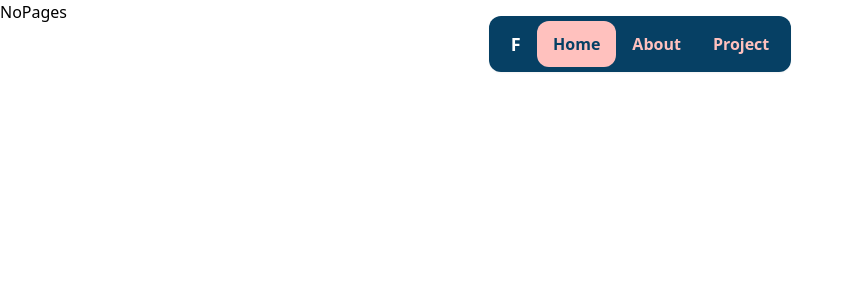
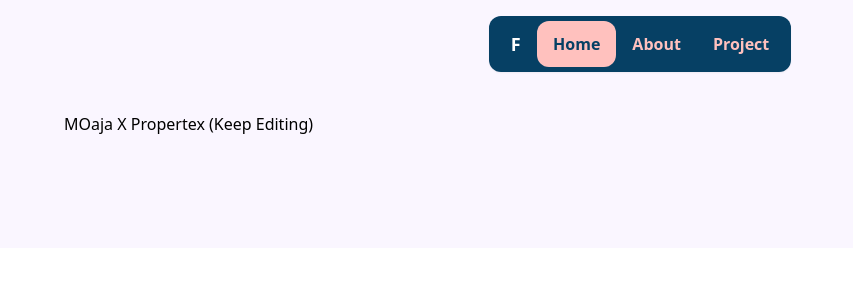
Before and after one commit to murutechhouse-hub/faiz-live-demo-preview, a React (Vite) app: page /faiz-live-demo-preview/project-two in a window 1280 px wide. Shown: the top 300 px of the page, without its empty margins (0-853 px from the left). Built offline with nearby package versions, Linux system fonts and the light colour scheme.

Commit message:
fix error link

```diff
--- a/public/port.json
+++ b/public/port.json
@@ -67,12 +67,64 @@
             {
                 "title": "MOaja X Propertex",
                 "image": "MOaja.png",
-                "link": "https://mushawwirrd.github.io/nancy/"
+                "link": "project-two"
             }
         ]
     },
     "portDetail": {
         "projectDetail": [
+            {
+                "title": "MOaja X Propertex - Design System",
+                "prjct_image": "MOaja-doc.png",
+                "background": "“How to create and maintain a scalable library design that is easy to use and accessible for all team members, as well as make our products delightful for the user?”",
+                "backgroundPoint": "Departing from the question above, I make a summary regarding some problems as follows:",
+                "backgroundPoint_1": "The previous designer flow shows freedom in determining style guides like cards, buttons, fonts, or some basic decisions such as padding and margin. In this case, a designer will only think about how a design can be fast for solving the user's problem when using the App.",
+                "backgroundPoint_2": "With the addition or replacement of team members, a clear and organized library design is highly needed in order to ease knowledge sharing among the team members.",
+                "backgroundPoint_3": "The difficulty in finding certain components is due to the high number of duplication designs, as well as disorganized and poorly stored files in one folder.",
+                "evaluation_1": "Before I join in Nusatek.id The design system is still separate for every different project. Due to the possibility of collaboration among the projects that need a consistent design as a whole and in detail, a library design that can oversee several other projects is needed so that the resulting design can be consistent and delightful for the users who use it.",
+                "evaluation_image1": "flow.jpg",
+                "evaluation_2": "In this evaluation stage, I collect all components in one Figma project. It is intended to know how many files must be separated and updated, as well as how big the impact is on the on-going project.",
+                "evaluation_image2": "component.jpg",
+                "evaluation_3": "Above is an example of the inconsistency in using components in the library, such as instance components (ragu juga ini) and changing the predefined font size. The inconsistency in small components will have a big impact on the design in general. Therefore, a library that concatenates all projects consistently is needed, including those small components."
+            }
+        ]
+    },
+    "portDetail2": {
+        "detail": [
+            {
+                "title": "MOaja X Propertex (Keep Editing)",
+                "prjct_image": "MOaja.png",
+                "declaimer": "The project is not shown in detail due to confidential reasons",
+                "prg1": "MOaja has two environments, i.e., commercial and residential. In this case, residential is a specific menu or feature from Propertek for residential management, such as environmental management fees payment, complaint and reporting facility, announcement from building management, apartment booking facility, and other facilities that can be accessed directly by residents through the MOaja application.",
+                "prg2": "I was given a task to implement the data that has been discussed related to the application of Propertek’s residential management feature in the MOaja application, as well as the PRD-based wireframe, which is created with adjustments and approval from the product owner or UX team. The coordination among some teams, including the product owner, Business Analyst (UX Team), product manager, and developers, became my first experience working with a team on a larger scale.",
+                "prg3": "In this portfolio, I only explain some cases that happened, the process, and the outcome, as well as the lesson learned from me personally, to the team members. I will also show the product result partially because of confidential reasons.",
+                "prg4": "Throughout the project, there are numerous challenges. These are some problems I found, along with the solution I tried to give as a single designer.",
+                "evaluation_1": "Before I join in Nusatek.id The design system is still separate for every different project. Due to the possibility of collaboration among the projects that need a consistent design as a whole and in detail, a library design that can oversee several other projects is needed so that the resulting design can be consistent and delightful for the users who use it.",
+                "link1": "False Simplicity",
+                "link2": "Heuristic Design of MOaja x Propertek"
+            }
+        ]
+    },
+    "portDetail2P2": {
+        "detail": [
+            {
+                "title": "MOaja X Propertex",
+                "prjct_image": "MOaja-doc.png",
+                "background": "“How to create and maintain a scalable library design that is easy to use and accessible for all team members, as well as make our products delightful for the user?”",
+                "backgroundPoint": "Departing from the question above, I make a summary regarding some problems as follows:",
+                "backgroundPoint_1": "The previous designer flow shows freedom in determining style guides like cards, buttons, fonts, or some basic decisions such as padding and margin. In this case, a designer will only think about how a design can be fast for solving the user's problem when using the App.",
+                "backgroundPoint_2": "With the addition or replacement of team members, a clear and organized library design is highly needed in order to ease knowledge sharing among the team members.",
+                "backgroundPoint_3": "The difficulty in finding certain components is due to the high number of duplication designs, as well as disorganized and poorly stored files in one folder.",
+                "evaluation_1": "Before I join in Nusatek.id The design system is still separate for every different project. Due to the possibility of collaboration among the projects that need a consistent design as a whole and in detail, a library design that can oversee several other projects is needed so that the resulting design can be consistent and delightful for the users who use it.",
+                "evaluation_image1": "flow.jpg",
+                "evaluation_2": "In this evaluation stage, I collect all components in one Figma project. It is intended to know how many files must be separated and updated, as well as how big the impact is on the on-going project.",
+                "evaluation_image2": "component.jpg",
+                "evaluation_3": "Above is an example of the inconsistency in using components in the library, such as instance components (ragu juga ini) and changing the predefined font size. The inconsistency in small components will have a big impact on the design in general. Therefore, a library that concatenates all projects consistently is needed, including those small components."
+            }
+        ]
+    },
+    "portDetail2P21": {
+        "detail": [
             {
                 "title": "MOaja X Propertex - Design System",
                 "prjct_image": "MOaja-doc.png",
--- a/src/components/Button/Button.jsx
+++ b/src/components/Button/Button.jsx
@@ -1,9 +1,11 @@
 
-function Button({ lable, href }) {
+function Button({ lable, href, click }) {
   return (
     <div>
       <a
+
         href={href}
+        target="_blank"
         className="flex justify-center px-4 py-3 font-semibold  rounded-xl bg-primary text-secondary hover:shadow-2xl hover:bg-primary/90 duration-200">
 
         {lable}
--- a/src/components/Button/TextButton.jsx
+++ b/src/components/Button/TextButton.jsx
@@ -1,14 +1,12 @@
 
-export default function TextButton({ href, target, lable }) {
+export default function TextButton({ lable, click }) {
     return (
-        <div className="">
-            <a href={href}
-                target={target}
-            >
+        <div >
+            <button onClick={click} className="" >
 
                 {lable}
 
-            </a>
+            </button>
         </div>
     )
 }
--- a/src/pages/Project.jsx
+++ b/src/pages/Project.jsx
@@ -1,6 +1,8 @@
+import { useNavigate } from "react-router-dom"
 import Button from "../components/Button/Button"
 
 export default function Project({ data }) {
+
   if (!data) return null
 
   const myProject =
@@ -18,11 +20,8 @@ export default function Project({ data }) {
 
               <h1 className="text-lg lg:text-xl font-bold mb-3">{prj.title}</h1>
 
-
-
               <div className="self-end">
                 <Button href={prj.link} lable="Read More" />
-
               </div>
 
             </div>
--- a/src/pages/Project1.jsx
+++ b/src/pages/Project1.jsx
@@ -1,25 +1,29 @@
 
 export default function ProjectOne({ data }) {
 
-  if (!data) return null
-
   const project = data.projectDetail.map(prj => (
 
+    <div className="flex flex-col">
+
       <div>
-
         <h1>{prj.title}</h1>
 
         <div className="flex items-center overflow-hidden object-cover rounded-xl h-96">
           <img src={prj.prjct_image} alt={prj.title} />
         </div>
 
+      </div>
+
+      <div>
         <h3>Background</h3>
         <p>{prj.background}</p>
         <p>{prj.backgroundPoint}</p>
         <p>1. {prj.backgroundPoint_1}</p>
         <p>2. {prj.backgroundPoint_2}</p>
         <p>3. {prj.backgroundPoint_3}</p>
+      </div>
 
+      <div>
         <h3>Evaluation</h3>
         <p>{prj.evaluation_1}</p>
 
@@ -34,21 +38,26 @@ export default function ProjectOne({ data }) {
         </div>
 
         <p>{prj.evaluation_3}</p>
-
+      </div>
 
 
     </div>
 
   ))
 
+  if (!data) return null
+
   return (
-    <section id="project" className="py-28  bg-background">
+
+    <div className="py-28  bg-background">
+
       <div className="mx-16">
 
         {project}
 
+      </div>
 
     </div>
-    </section>
+
   )
 }
--- a/src/pages/Project2-Page1.jsx
+++ b/src/pages/Project2-Page1.jsx
@@ -0,0 +1,22 @@
+
+export default function Project2Page1({ data }) {
+
+    const project2 = data.detail.map(p => (
+
+        <div>
+            <h1>{p.title}</h1>
+        </div>
+
+    ))
+
+    if (!data) return null
+    return (
+        <div className="bg-background py-28">
+
+            <div className="mx-16">
+                {project2}
+            </div>
+
+        </div>
+    )
+}
--- a/src/routes/AppRouter.jsx
+++ b/src/routes/AppRouter.jsx
@@ -5,6 +5,7 @@ import NoPages from "../pages/NoPages"
 import Content from "../pages/Content"
 import ProjectOne from "../pages/Project1"
 import { useEffect, useState } from "react"
+import Project2Page1 from "../pages/Project2-Page1"
 
 
 function AppRouter() {
@@ -21,11 +22,12 @@ function AppRouter() {
     return (
         <BrowserRouter >
             <Routes>
-                <Route path="/faiz-live-demo-preview//" element={<Layout />}>
+                <Route path="/faiz-live-demo-preview/" element={<Layout />}>
 
                     <Route index element={<Content />} />
 
                     <Route path="project-one" element={<ProjectOne data={data.portDetail} />} />
+                    <Route path="project-two" element={<Project2Page1 data={data.portDetail2} />} />
 
 
 
```
Also changed, not shown: src/pages/Layout.jsx (+5 -5 lines), src/pages/Project2-Page3.jsx (added), 1 other file (tests, documents, lock files or other folders). Lines whose indentation alone changed are shown as unchanged.
